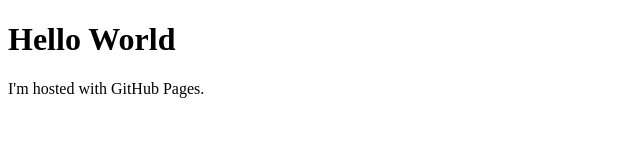
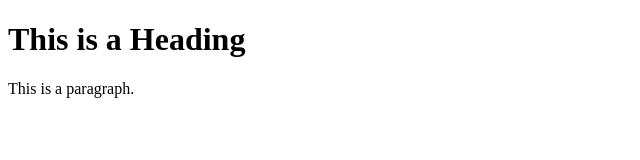
Before and after one commit to ictsu631310450/ITang_IGame, a plain HTML site: page index.html in a window 1280 px wide. Shown: the whole page, without its empty margins (0-640 px from the left). Drawn offline with Linux system fonts and the light colour scheme.

Commit message:
Update index.html

```diff
--- a/index.html
+++ b/index.html
@@ -1,7 +1,12 @@
 <!DOCTYPE html>
 <html>
+<head>
+<title>Page Title</title>
+</head>
 <body>
-<h1>Hello World</h1>
-<p>I'm hosted with GitHub Pages.</p>
+
+<h1>This is a Heading</h1>
+<p>This is a paragraph.</p>
+
 </body>
 </html>
```
